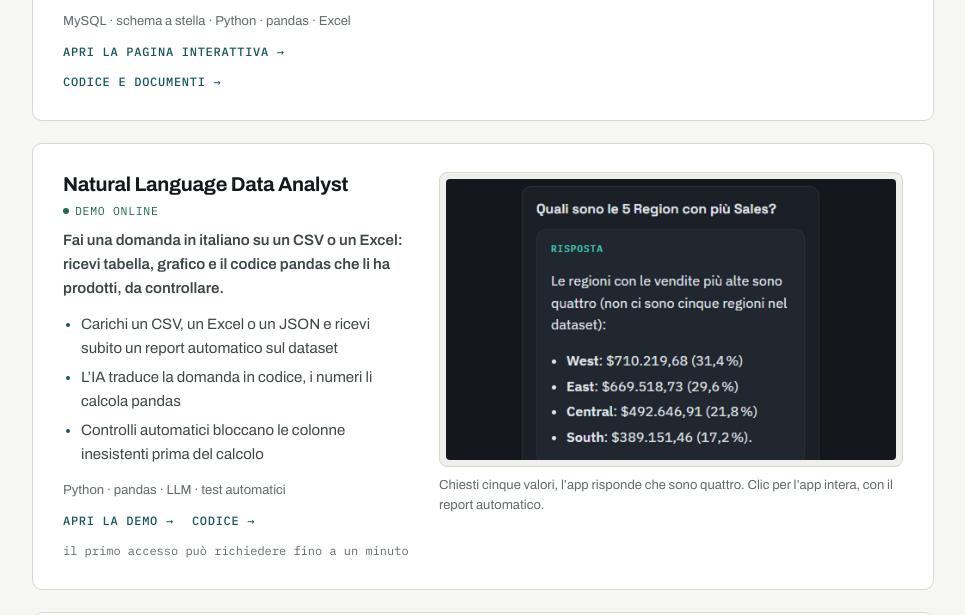
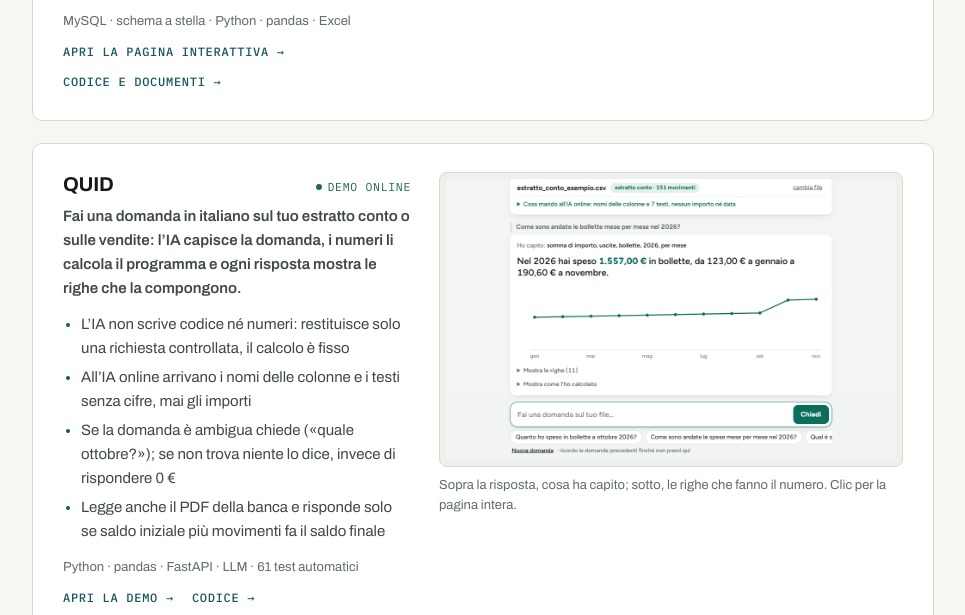
Before and after one commit to raffaeleciccone-analyst/raffaeleciccone-analyst.github.io, a plain HTML site: page index.html in a window 1280 px wide. Shown: the part 1724-2339 px from the top of the page, without its empty margins (302-1267 px from the left). Drawn offline with Linux system fonts and the light colour scheme.

Commit message:
NLDA diventa QUID: scheda, immagine, CV e link alla demo nuova

```diff
--- a/index.html
+++ b/index.html
@@ -271,7 +271,7 @@
     <ul class="indice">
       <li><a href="#ritardi-consegna">I ritardi di consegna</a></li>
       <li><a href="#clienti-che-tornano">Quanto vale un cliente che torna</a></li>
-      <li><a href="#linguaggio-naturale">Natural Language Data Analyst</a></li>
+      <li><a href="#quid">QUID</a></li>
       <li><a href="#scout-index">Football Scout Index</a></li>
       <li><a href="#mybnb">MyB&amp;B</a></li>
     </ul>
@@ -393,31 +393,32 @@
       </figure>
     </article>
 
-    <article class="item" id="linguaggio-naturale">
+    <article class="item" id="quid">
       <div>
         <div class="item-top">
-          <h3>Natural Language Data Analyst</h3>
+          <h3>QUID</h3>
           <span class="state on">Demo online</span>
         </div>
-        <p class="aggancio">Fai una domanda in italiano su un CSV o un Excel: ricevi tabella, grafico e il codice pandas che li ha prodotti, da controllare.</p>
+        <p class="aggancio">Fai una domanda in italiano sul tuo estratto conto o sulle vendite: l&rsquo;IA capisce la domanda, i numeri li calcola il programma e ogni risposta mostra le righe che la compongono.</p>
         <ul class="punti">
-          <li>Carichi un CSV, un Excel o un JSON e ricevi subito un report automatico sul dataset</li>
-          <li>L&rsquo;IA traduce la domanda in codice, i numeri li calcola pandas</li>
-          <li>Controlli automatici bloccano le colonne inesistenti prima del calcolo</li>
+          <li>L&rsquo;IA non scrive codice n&eacute; numeri: restituisce solo una richiesta controllata, il calcolo &egrave; fisso</li>
+          <li>All&rsquo;IA online arrivano i nomi delle colonne e i testi senza cifre, mai gli importi</li>
+          <li>Se la domanda &egrave; ambigua chiede (&laquo;quale ottobre?&raquo;); se non trova niente lo dice, invece di rispondere 0 &euro;</li>
+          <li>Legge anche il PDF della banca e risponde solo se saldo iniziale pi&ugrave; movimenti fa il saldo finale</li>
         </ul>
-        <span class="tech">Python &middot; pandas &middot; LLM &middot; test automatici</span>
+        <span class="tech">Python &middot; pandas &middot; FastAPI &middot; LLM &middot; 61 test automatici</span>
         <div class="go">
-          <a href="https://nlda.onrender.com">Apri la demo</a>
-          <a href="https://github.com/raffaeleciccone-analyst/Natural-Language-Data-Analyst">Codice</a>
+          <a href="https://quid-piz0.onrender.com">Apri la demo</a>
+          <a href="https://github.com/raffaeleciccone-analyst/quid">Codice</a>
           <span class="aside">il primo accesso pu&ograve; richiedere fino a un minuto</span>
         </div>
       </div>
       <figure class="shot">
         <div class="cornice">
-          <a href="assets/nlda-risposta.png"><img src="assets/nlda-domanda.png" width="1046" height="654" loading="lazy"
-               alt="La domanda &laquo;Quali sono le 5 Region con pi&ugrave; Sales?&raquo; e la risposta: le regioni sono quattro, con le vendite di ciascuna."></a>
+          <a href="assets/quid-risposta.png"><img src="assets/quid-risposta-piccola.png" width="1046" height="654" loading="lazy"
+               alt="La domanda &laquo;Come sono andate le bollette mese per mese nel 2026?&raquo; e la risposta: 1.557,00 euro, da 123,00 a gennaio a 190,60 a novembre, con il grafico."></a>
         </div>
-        <figcaption>Chiesti cinque valori, l&rsquo;app risponde che sono quattro. Clic per l&rsquo;app intera, con il report automatico.</figcaption>
+        <figcaption>Sopra la risposta, cosa ha capito; sotto, le righe che fanno il numero. Clic per la pagina intera.</figcaption>
       </figure>
     </article>
 
```
Also changed, not shown: cv.html (+5 -5 lines), assets/nlda-domanda.png (deleted), assets/nlda-risposta.png (deleted), assets/quid-risposta-piccola.png (added), assets/quid-risposta.png (added), 1 other file.
